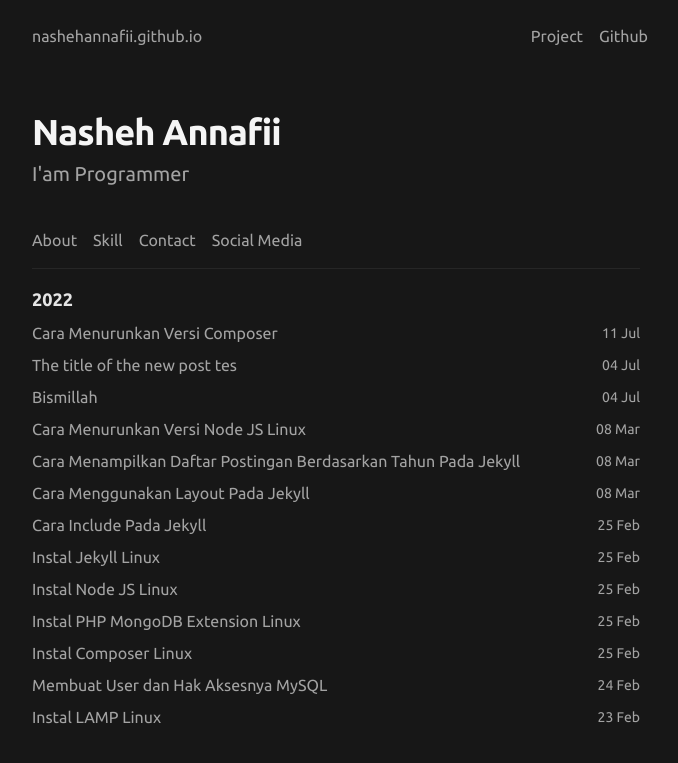
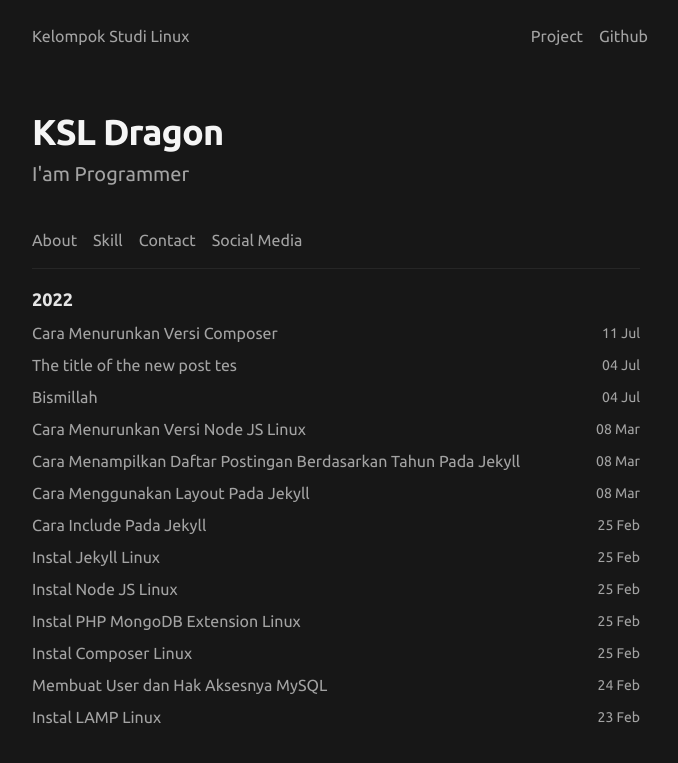
Before and after one commit to ksldragon/ksldragon.github.io, a Jekyll site: the page built from index.md, in a window 1280 px wide. Shown: the top 763 px of the page, without its empty margins (304-982 px from the left). Built offline with Jekyll 4.4.1, drawn with Linux system fonts in a browser that asks for light colours.

Commit message:
[Nasheh]=>[update]

```diff
--- a/_config.yml
+++ b/_config.yml
@@ -18,7 +18,7 @@
 # You can create any custom variable you would like, and they will be accessible
 # in the templates via {{ site.myvariable }}.
 
-title: Nasheh Annafii
+title: KSL Dragon
 email: nashehannafii@gmail.com
 description: >- # this means to ignore newlines until "baseurl:"
   Pemrogram dan pengembang
--- a/_includes/navbar.html
+++ b/_includes/navbar.html
@@ -1,4 +1,4 @@
-<nav class="navbar"><a class="navbar-brand link" href="/">nashehannafii.github.io</a>
+<nav class="navbar"><a class="navbar-brand link" href="/">Kelompok Studi Linux</a>
     <ul class="flex -mx-2 items-center">
         <li class="px-2"></li><a class="link" href="/project">Project</a>
         <li class="px-2"></li><a class="link" href="https://github.com/nashehannafii" target="_blank">Github</a>
--- a/about.markdown
+++ b/about.markdown
@@ -4,4 +4,4 @@ title: About
 permalink: /about/
 ---
 
-Saya Nasheh Annafii, pemrogram dan pengembang situs web.
+Saya KSL Dragon, pemrogram dan pengembang situs web.
--- a/index.md
+++ b/index.md
@@ -6,7 +6,7 @@ layout: default
 ---
 
 <header class="header">
-<h1 class="header-title">Nasheh Annafii</h1>
+<h1 class="header-title">KSL Dragon</h1>
 <p class="header-subtitle">I'am Programmer</p>
 </header>
 <ul class="nav">
```
Also changed, not shown: social-media.md (+1 -1 lines).
